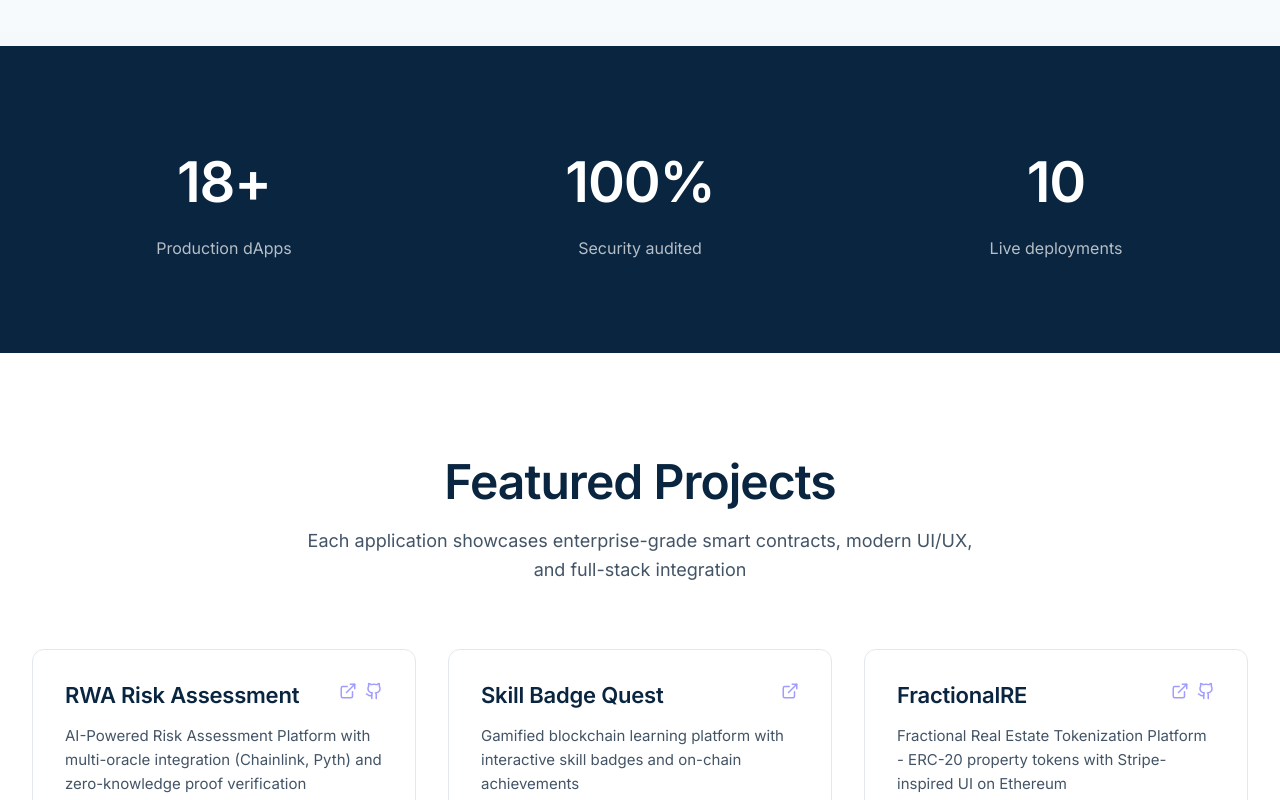
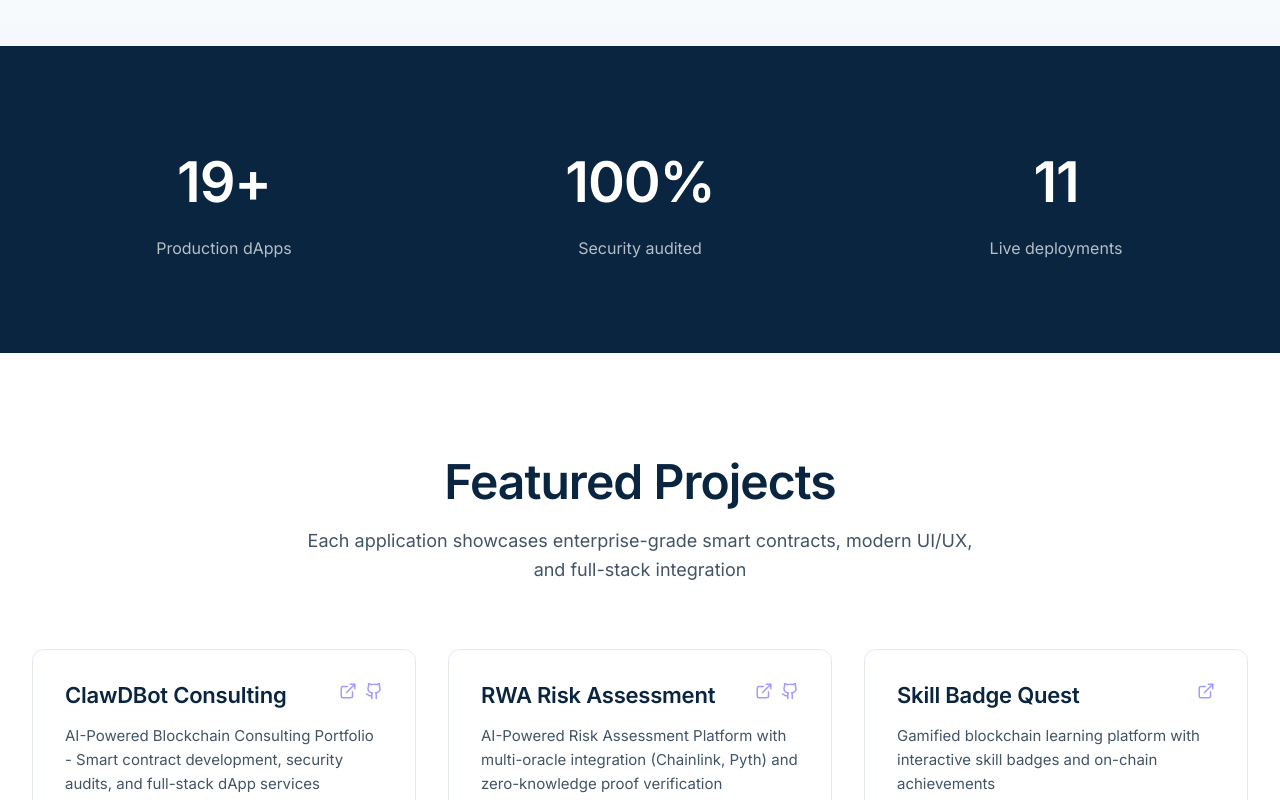
Before and after one commit to NinjjjaJoe/portfolio-dashboard, a Next.js app: page / in a window 1280 px wide. Shown: the part 580-1380 px from the top of the page. Built offline with nearby package versions, Linux system fonts and the light colour scheme.

Commit message:
Add ClawDBot Blockchain Consulting Portfolio

```diff
--- a/app/page.tsx
+++ b/app/page.tsx
@@ -13,6 +13,14 @@ interface Project {
 }
 
 const projects: Project[] = [
+  {
+    id: 'blockchain-consulting',
+    title: 'ClawDBot Consulting',
+    description: 'AI-Powered Blockchain Consulting Portfolio - Smart contract development, security audits, and full-stack dApp services',
+    url: 'https://blockchain-consulting-portfolio.vercel.app',
+    githubUrl: 'https://github.com/NinjjjaJoe/blockchain-consulting-portfolio',
+    tags: ['Consulting', 'AI', 'Portfolio', 'Enterprise', 'Services']
+  },
   {
     id: 'rwa-risk-assessment',
     title: 'RWA Risk Assessment',
@@ -207,7 +215,7 @@ export default function Home() {
         <div className={styles.container}>
           <div className={styles.statsGrid}>
             <div className={styles.statCard}>
-              <div className={styles.statNumber}>18+</div>
+              <div className={styles.statNumber}>19+</div>
               <div className={styles.statLabel}>Production dApps</div>
             </div>
             <div className={styles.statCard}>
@@ -215,7 +223,7 @@ export default function Home() {
               <div className={styles.statLabel}>Security audited</div>
             </div>
             <div className={styles.statCard}>
-              <div className={styles.statNumber}>10</div>
+              <div className={styles.statNumber}>11</div>
               <div className={styles.statLabel}>Live deployments</div>
             </div>
           </div>
```
